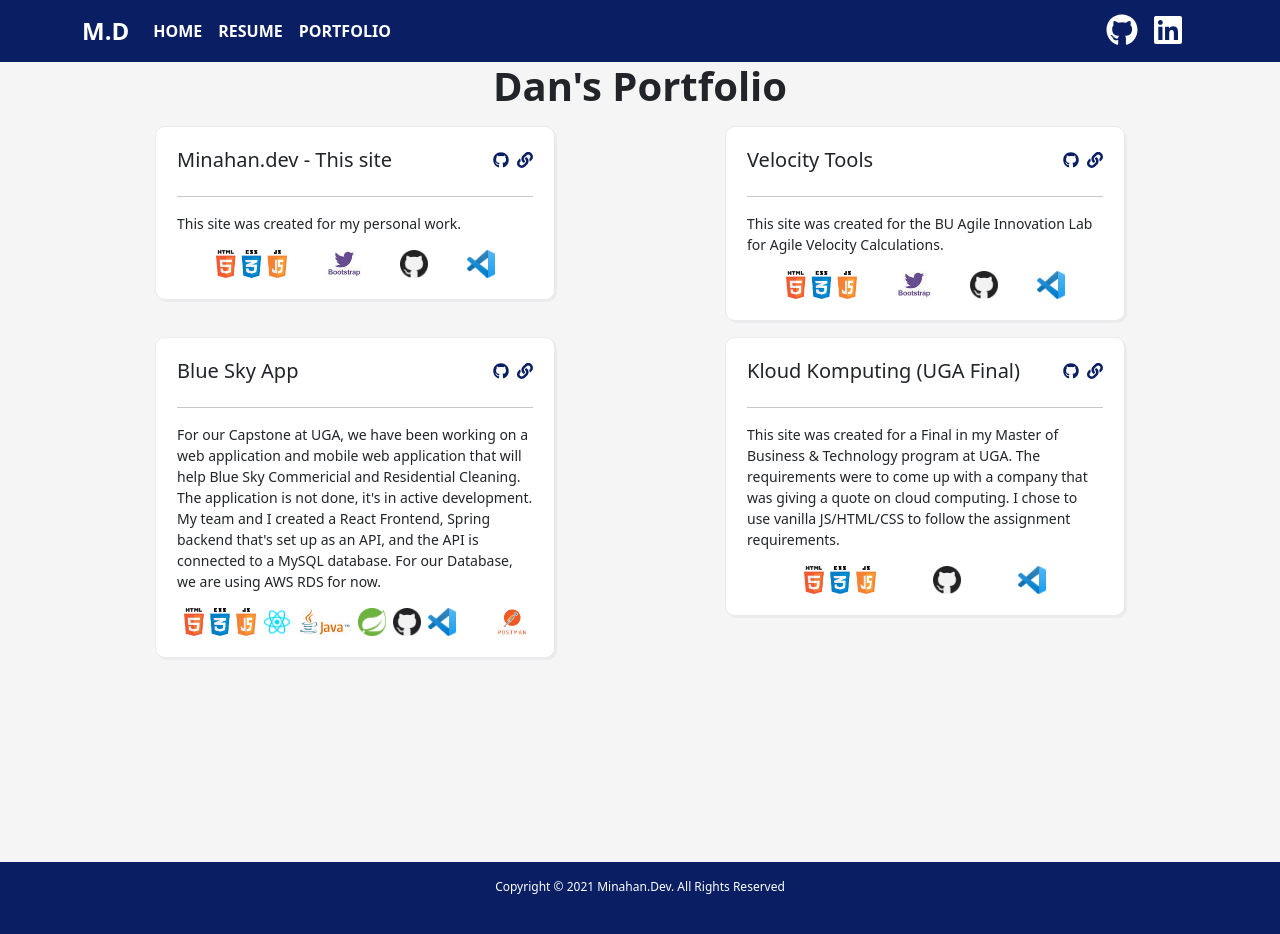
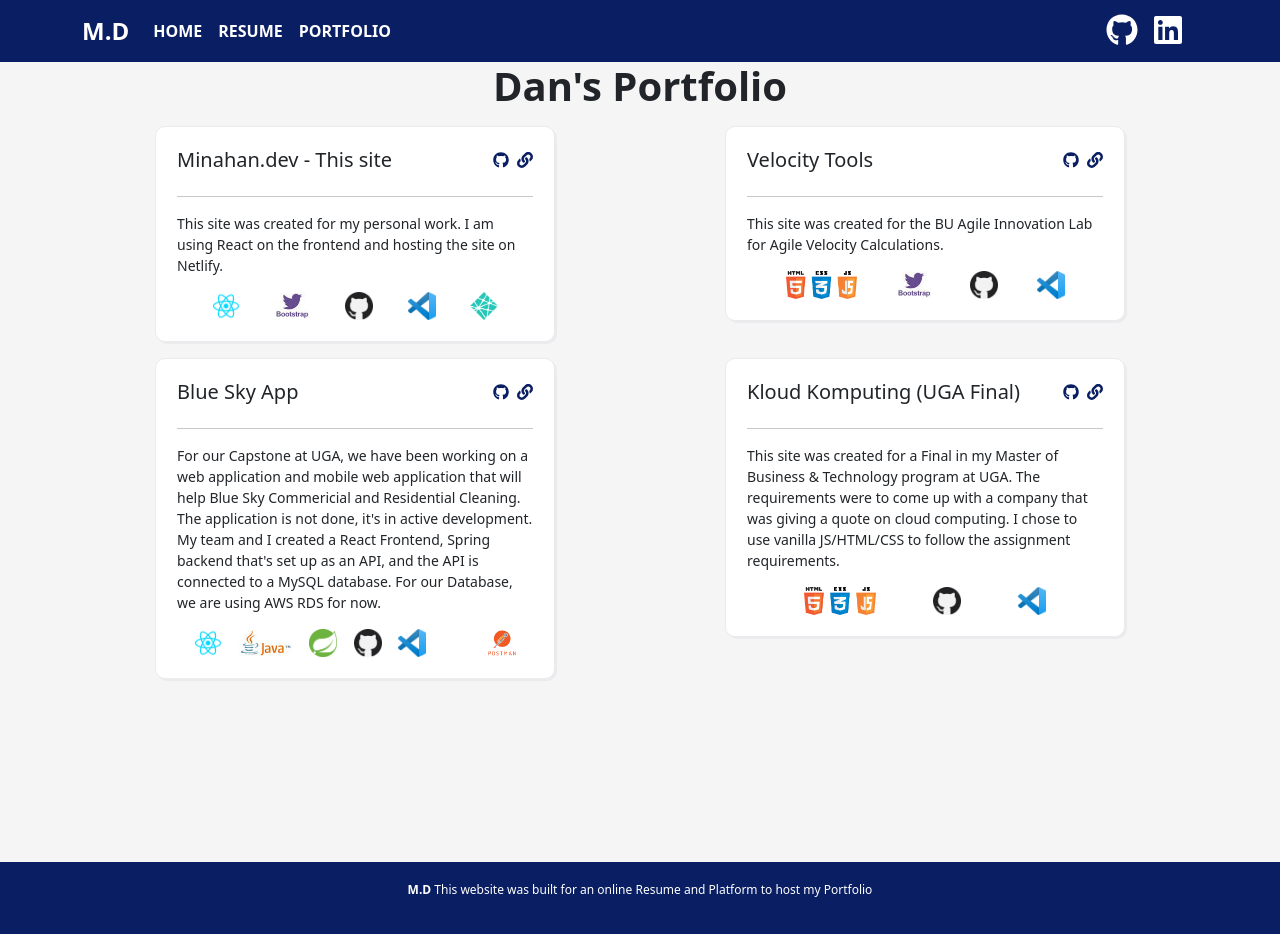
Before and after one commit to danm9/minahan.dev, a React (Create React App) app: page /portfolio in a window 1280 px wide. Built offline with nearby package versions, Linux system fonts and the light colour scheme.

Commit message:
updated Footer

```diff
--- a/src/Components/Footer/Footer.js
+++ b/src/Components/Footer/Footer.js
@@ -4,9 +4,9 @@ import './Footer.css';
 export function Footer() {
 
   return (
-        <div id="footer-container">
-            <p className="text-white pt-3">
-                Copyright © 2021 Minahan.Dev. All Rights Reserved
+        <div className="d-flex align-items-center justify-content-center" id="footer-container">
+            <p className="text-white">
+                <strong className="text-white">M.D</strong> This website was built for an online Resume and Platform to host my Portfolio
             </p>
         </div>
   );
--- a/src/Components/Portfolio/PortfolioData.js
+++ b/src/Components/Portfolio/PortfolioData.js
@@ -4,12 +4,13 @@ import { Image } from "react-bootstrap";
 export const projectData = [
     {
         "Project": "Minahan.dev - This site",
-        "Description": "This site was created for my personal work.",
+        "Description": "This site was created for my personal work. I am using React on the frontend and hosting the site on Netlify.",
         "Technologies": [
-            <Image id="logo" src={Logo.HTMLCSSJS}/>,
+            <Image id="logo" src={Logo.React}/>,
             <Image id="logo" src={Logo.Bootstrap}/>,
             <Image id="logo" src={Logo.Github}/>,
-            <Image id="logo" src={Logo.VSCode}/>
+            <Image id="logo" src={Logo.VSCode}/>,
+            <Image id="logo" src={Logo.Netlify}/>
         ],
         "Github": "https://github.com/danm9/minahan.dev",
         "URL": "https://danm9.github.io/minahan.dev/",
@@ -30,7 +31,6 @@ export const projectData = [
         "Project": "Blue Sky App",
         "Description": "For our Capstone at UGA, we have been working on a web application and mobile web application that will help Blue Sky Commericial and Residential Cleaning. The application is not done, it's in active development. My team and I created a React Frontend, Spring backend that's set up as an API, and the API is connected to a MySQL database. For our Database, we are using AWS RDS for now.",
         "Technologies": [
-            <Image id="logo" src={Logo.HTMLCSSJS}/>,
             <Image id="logo" src={Logo.React}/>,
             <Image id="logo" src={Logo.Java}/>,
             <Image id="logo" src={Logo.Spring}/>,
```
